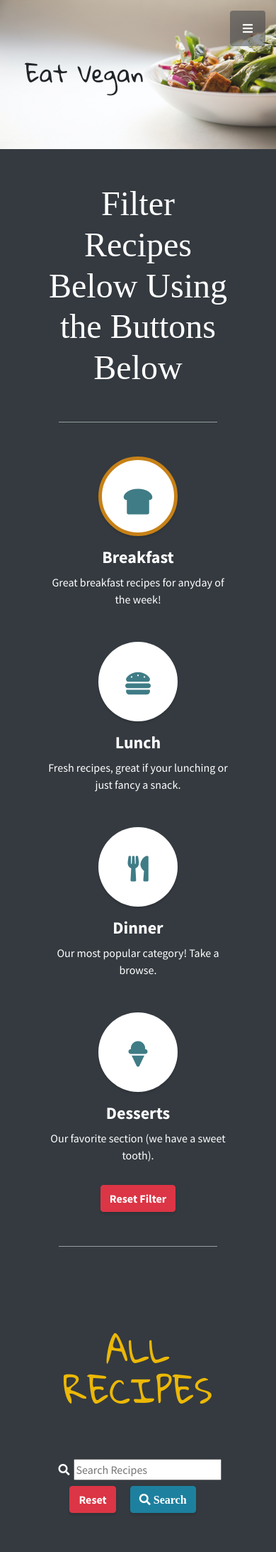
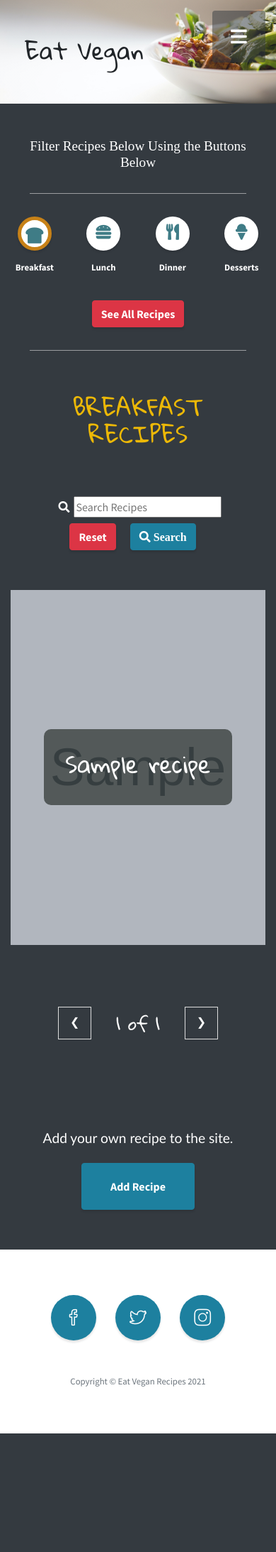
Before and after one commit to jamie120/ms3-eat-vegan-recipes, a Flask app: page /recipes?category=breakfast in a window 390 px wide; the page is wider, and only the part inside the window is pictured. Shown: the top 2186 px of that part at 71% size. After the commit the page ends 2019 px from the top of that part, so only its background shows below. Run offline with Flask 2, Linux system fonts and the light colour scheme; the visitor is signed in with stand-in values (Sample User, id 1); grey boxes marked "Sample" are stand-in pictures; a database or web service that is not in the repository returns one stand-in record (values such as "Sample title"); some libraries are stand-ins or nearby versions; some web fonts are replaced.

Commit message:
Add paganation to recipe page, prev & next functionality

```diff
--- a/app.py
+++ b/app.py
@@ -98,26 +98,61 @@ def recipes():
         if session["user"]:
             user = True
     except KeyError:
-            user = False
+        user = False
     finally:
         query = request.args.get("query")
         category = request.args.get("category")
+        page = request.args.get("page")
         if query is not None:
-            recipes = list(mongo.db.recipes.find({"$text": {"$search": query}}))
+            recipes = list(
+                mongo.db.recipes.find({"$text": {"$search": query}}))
         elif category is not None:
-            recipes = list(mongo.db.recipes.find({"category": category.capitalize()}))
+            recipes = list(
+                mongo.db.recipes.find({"category": category.capitalize()}))
         else:
-            recipes = list(mongo.db.recipes.find())
-        return render_template("recipes.html", recipes=recipes, user=user, category=category)
+            recipes = list(
+                mongo.db.recipes.find())
+        if page is not None:
+            current_page = int(page)
+        else:
+            current_page = 1
+        number_per_page = 3
+        number_of_pages = round(len(recipes) / number_per_page)
+        if number_of_pages < 1:
+            number_of_pages = 1
+        begin = (current_page - 1) * number_per_page
+        end = begin + number_per_page
+        recipes = recipes[begin:end]
+        return render_template(
+            "recipes.html", recipes=recipes, user=user, category=category, current_page=current_page, number_of_pages=number_of_pages)
+
+
+@app.route("/next_page/<current_page>", methods=["GET", "POST"])
+def next_page(current_page):
+    category = request.args.get("category")
+    if current_page == (request.args.get("number_of_pages")):
+        page = current_page
+        return redirect(url_for('recipes', page=page, category=category))
+    else:
+        page = int(current_page) + 1
+        return redirect(url_for('recipes', page=page, category=category))
+
+
+@app.route("/prev_page/<current_page>", methods=["GET", "POST"])
+def prev_page(current_page):
+    category = request.args.get("category")
+    if int(current_page) == 1:
+        return redirect(url_for('recipes', page=None, category=category))
+    else:
+        page = int(current_page) - 1
+        return redirect(url_for('recipes', page=page, category=category))
 
 
 @app.route("/add_recommendation/<recipe_id>", methods=["GET", "POST"])
 def add_recommendation(recipe_id):
     if request.method == 'POST':
         recipe = mongo.db.recipes.find_one({"_id": ObjectId(recipe_id)})
-        print(recipe)
         votes = recipe['votes']
-        print(votes)
         mongo.db.recipes.update_one(
             {"_id": ObjectId(recipe_id)}, {'$set': {"votes": votes + 1}}, upsert=False)
         return redirect(url_for('get_recipe', recipe_id=recipe_id))
@@ -255,6 +290,9 @@ def get_recipe(recipe_id):
             "get_recipe.html", recipe=recipe, reviews=reviews, user=user, username=username, recipe_id=recipe_id)
 
 
+
+
+
 if __name__ == "__main__":
     app.run(host=os.environ.get("IP"),
             port=int(os.environ.get("PORT")),
--- a/static/css/style.css
+++ b/static/css/style.css
@@ -84,6 +84,20 @@ input:focus, textarea:focus {
     width: 85%;
 }
 
+@media(max-width: 767px){
+    .masthead-small {
+  padding-top: 3rem;
+  padding-bottom: 3rem;
+    }
+}
+
+@media(max-width: 575px){
+    .masthead-small {
+  padding-top: 2rem;
+  padding-bottom: 2rem;
+    }
+}
+
 
 /* landing page */
 
@@ -153,6 +167,37 @@ i.fa.fa-heart {
 }
 
 /* recipes page */
+
+/* pagination btns */
+
+.pagination p {
+    font-family: 'Gloria Hallelujah';
+    font-size: 1.5rem;
+    margin: 20px;
+}
+
+.pagination a {
+  color: rgb(255, 255, 255);
+  float: left;
+  padding: 8px 16px;
+  text-decoration: none;
+  transition: background-color .3s;
+  border: 1px solid #ddd;
+  margin: 15px;
+}
+
+.pagination a.active {
+  background-color: #4CAF50;
+  color: white;
+  border: 1px solid #4CAF50;
+}
+
+/*  */
+
+section#recipes {
+    padding-top: 3rem;
+    padding-bottom: 0.5rem;
+}
 
 button#search-btn {
     margin-left: 20px;
@@ -407,6 +452,16 @@ hr.review-break {
 
 /* nav */
 
+i.fas.fa-bars {
+    font-size: 1.6rem;
+    vertical-align: bottom;
+}
+
+i.fas.fa-angle-up{
+    font-size: 1.6rem;
+    vertical-align: bottom;
+}
+
 .nav-social-item {
     margin-top: 50px;
 }
@@ -443,10 +498,6 @@ textarea {
 
 #method-header {
     margin-top: 25px;
-}
-
-#submit {
-    margin: 30px;
 }
 
 .form-control-lg {
@@ -553,3 +604,73 @@ h2{
     width: 90%;
 }
 }
+
+
+@media(max-width: 767px) {
+
+    .service-icon {
+        background-color: #fff;
+        color: #3f7c86;
+        height: 4rem;
+        width: 4rem;
+        display: block;
+        line-height: 7.5rem;
+        font-size: 2.25rem;
+        box-shadow: 0 3px 3px 0 rgba(0, 0, 0, 0.1);
+    }
+
+    .content-section h2 {
+        font-size: 1.5rem;
+    }
+
+    .content-section {
+        padding-top: 3.5rem;
+        padding-bottom: 3.5rem;
+    }
+
+     .hr-recipes {
+        margin-top: 2rem;
+        margin-bottom: 2rem;
+    }
+
+    .category-info {
+        display: none;
+    }
+
+    .category-icon {
+        vertical-align: 100%;
+        font-size: 1.9rem;
+    }
+
+}
+
+@media(max-width: 575px) {
+
+    .service-icon {
+        background-color: #fff;
+        color: #3f7c86;
+        height: 3rem;
+        width: 3rem;
+        display: block;
+        line-height: 5.5rem;
+        font-size: 1.5rem;
+        box-shadow: 0 3px 3px 0 rgba(0, 0, 0, 0.1);
+    }
+
+    h4.category-title {
+    font-size: 0.8rem;
+    }
+
+    .category-icon {
+        vertical-align: 100%;
+        font-size: 1.4rem;
+    }
+
+    .content-section h2 {
+        font-size: 1.2rem;
+    }
+
+    #recipe-page-type {
+    font-size: 2rem;
+    }
+}
--- a/static/css/stylish-portfolio.css
+++ b/static/css/stylish-portfolio.css
@@ -65,8 +65,8 @@ h6 {
   right: 15px;
   bottom: 15px;
   display: none;
-  width: 50px;
-  height: 50px;
+  width: 75px;
+  height: 75px;
   text-align: center;
   color: white;
   background: rgba(52, 58, 64, 0.5);
@@ -183,8 +183,8 @@ h6 {
     position: fixed;
     right: 15px;
     top: 15px;
-  width: 50px;
-  height: 50px;
+    width: 75px;
+    height: 73px;
     text-align: center;
     color: #fff;
     background: rgba(52, 58, 64, 0.5);
--- a/templates/get_recipe.html
+++ b/templates/get_recipe.html
@@ -15,7 +15,7 @@
     <div class="row" id="recipe-card">
         <div class="col p-0  d-flex justify-content-center ">
             <div class="image-wrap">
-                <img class="img-fluid recipe-page-img" src="{{ recipe.img_url }}">
+                <img class="img-fluid recipe-page-img" src="{{ recipe.img_url }}" onerror="this.src='../static/img/missing-image-placeholder.jpg'">
             </div>
         </div>
     </div>
--- a/templates/recipes.html
+++ b/templates/recipes.html
@@ -10,75 +10,75 @@
 </header>
 
 <!-- Recipe Types -->
-<section class="content-section p-5 bg-dark text-white text-center" id="recipes">
+<section class="content-section bg-dark text-white text-center" id="recipes">
     <div class="container">
         <div class="content-section-heading">
-            <h2 class="mb-5 font2">Filter Recipes Below Using the Buttons Below</h2>
+            <h2 class="font2">Filter Recipes Below Using the Buttons Below</h2>
         </div>
         <hr class="hr-recipes">
         <div class="row">
-            <div class="col-lg-3 col-md-6 mb-5 mb-lg-0">
+            <div class="col-lg-3 col-md-6 col-3 mb-sm-0 mb-lg-0">
                 <a href="{{ url_for('recipes', category='breakfast') }}">
                     {% if category == 'breakfast' %}
                     <span class="service-icon rounded-circle mx-auto mb-3 border-active">
                 {% else %}
                     <span class="service-icon rounded-circle mx-auto mb-3">
                 {% endif %}
-                        <i class="fas fa-bread-slice"></i>
+                        <i class="fas fa-bread-slice category-icon"></i>
                     </span>
                 </a>
-                <h4>
+                <h4 class="category-title">
                     <strong>Breakfast</strong>
                 </h4>
-                <p class="text-faded mb-0">Great breakfast recipes for anyday of the week!</p>
+                <p class="text-faded mb-0 category-info">Great breakfast recipes for anyday of the week!</p>
             </div>
-            <div class="col-lg-3 col-md-6 mb-5 mb-lg-0">
+            <div class="col-lg-3 col-md-6 col-3 mb-sm-0 mb-lg-0">
                 <a href="{{ url_for('recipes', category='lunch') }}">
                     {% if category == 'lunch' %}
                         <span class="service-icon rounded-circle mx-auto mb-3 border-active">
                     {% else %}
                         <span class="service-icon rounded-circle mx-auto mb-3">
                     {% endif %}
-                            <i class="fas fa-hamburger"></i>
+                            <i class="fas fa-hamburger category-icon"></i>
                         </span>
                 </a>
-                <h4>
+                <h4 class="category-title">
                     <strong>Lunch</strong>
                 </h4>
-                <p class="text-faded mb-0">Fresh recipes, great if your lunching or just fancy a snack.</p>
+                <p class="text-faded mb-0 category-info">Fresh recipes, great if your lunching or just fancy a snack.</p>
             </div>
-            <div class="col-lg-3 col-md-6 mb-5 mb-md-0">
+            <div class="col-lg-3 col-md-6 col-3 mb-sm-0 mb-md-0">
                 <a href="{{ url_for('recipes', category='dinner') }}">
                     {% if category == 'dinner' %}
                         <span class="service-icon rounded-circle mx-auto mb-3 border-active">
                     {% else %}
                         <span class="service-icon rounded-circle mx-auto mb-3">
                     {% endif %}
-                            <i class="fas fa-utensils"></i>
+                            <i class="fas fa-utensils category-icon"></i>
                         </span>
                 </a>
-                <h4>
+                <h4 class="category-title">
                     <strong>Dinner</strong>
                 </h4>
-                <p class="text-faded mb-0">Our most popular category! Take a browse.</p>
+                <p class="text-faded mb-0 category-info">Our most popular category! Take a browse.</p>
             </div>
-            <div class="col-lg-3 col-md-6">
+            <div class="col-lg-3 col-md-6 mb-sm-0 col-3">
                 <a href="{{ url_for('recipes', category='dessert') }}">
                     {% if category == 'dessert' %}
                         <span class="service-icon rounded-circle mx-auto mb-3 border-active">
                     {% else %}
                         <span class="service-icon rounded-circle mx-auto mb-3">
                     {% endif %}
-                            <i class="fas fa-ice-cream"></i>
+                            <i class="fas fa-ice-cream category-icon"></i>
                         </span>
                 </a>
-                <h4>
+                <h4 class="category-title">
                     <strong>Desserts</strong>
                 </h4>
-                <p class="text-faded mb-0">Our favorite section (we have a sweet tooth).</p>
+                <p class="text-faded mb-0 category-info">Our favorite section (we have a sweet tooth).</p>
             </div>
         </div>
-        <a href="{{ url_for('recipes') }}" id="filter-reset-btn" class="btn btn-danger">Reset Filter</a>
+        <a href="{{ url_for('recipes') }}" id="filter-reset-btn" class="btn btn-danger">See All Recipes</a>
         <hr class="hr-recipes">
     </div>
 </section>
@@ -87,7 +87,11 @@
 <section class="content-section-recipes bg-dark pt-0" id="portfolio">
     <div class="container">
         <div class="content-section-heading text-center">
-            <h2 class="text-secondary page-header mb-5">ALL RECIPES</h2>
+            {% if category %}
+            <h2 id="recipe-page-type" class="text-secondary page-header mb-5">{{category.upper()}} RECIPES</h2>
+            {% else %}
+            <h2 id="recipe-page-type" class="text-secondary page-header mb-5">ALL RECIPES</h2>
+            {% endif %}
         </div>
         <!-- Search Recipes Bar-->
 
@@ -126,6 +130,19 @@
     </div>
 </section>
 
+  <section class="content-section bg-dark text-white">
+
+<div class="row">
+    <div class="col d-flex flex-column justify-content-center align-items-center">
+        <div class="pagination">
+            <a href="{{ url_for('prev_page', current_page=current_page, category=category) }}">❮</a>
+            <p>{{ current_page }} of {{ number_of_pages }}</p>
+            <a href="{{ url_for('next_page', current_page=current_page, number_of_pages=number_of_pages, category=category) }}">❯</a>
+        </div>
+    </div>
+</div>
+</section>
+
 <!-- Call to Action -->
   <section class="content-section bg-dark text-white">
     <div class="container text-center">
```
Also changed, not shown: templates/add_recipe.html (+13 -4 lines), templates/home.html (+40 -25 lines). Lines whose indentation alone changed are shown as unchanged.
